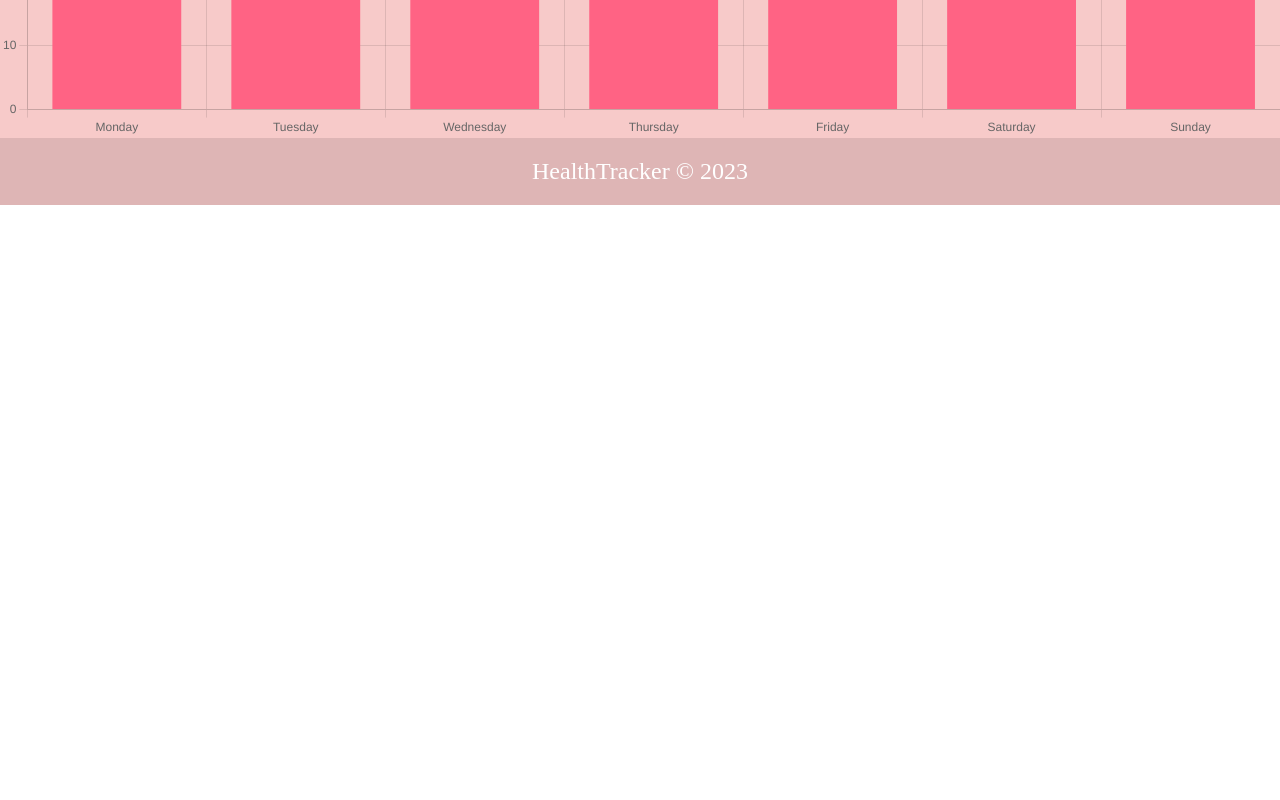
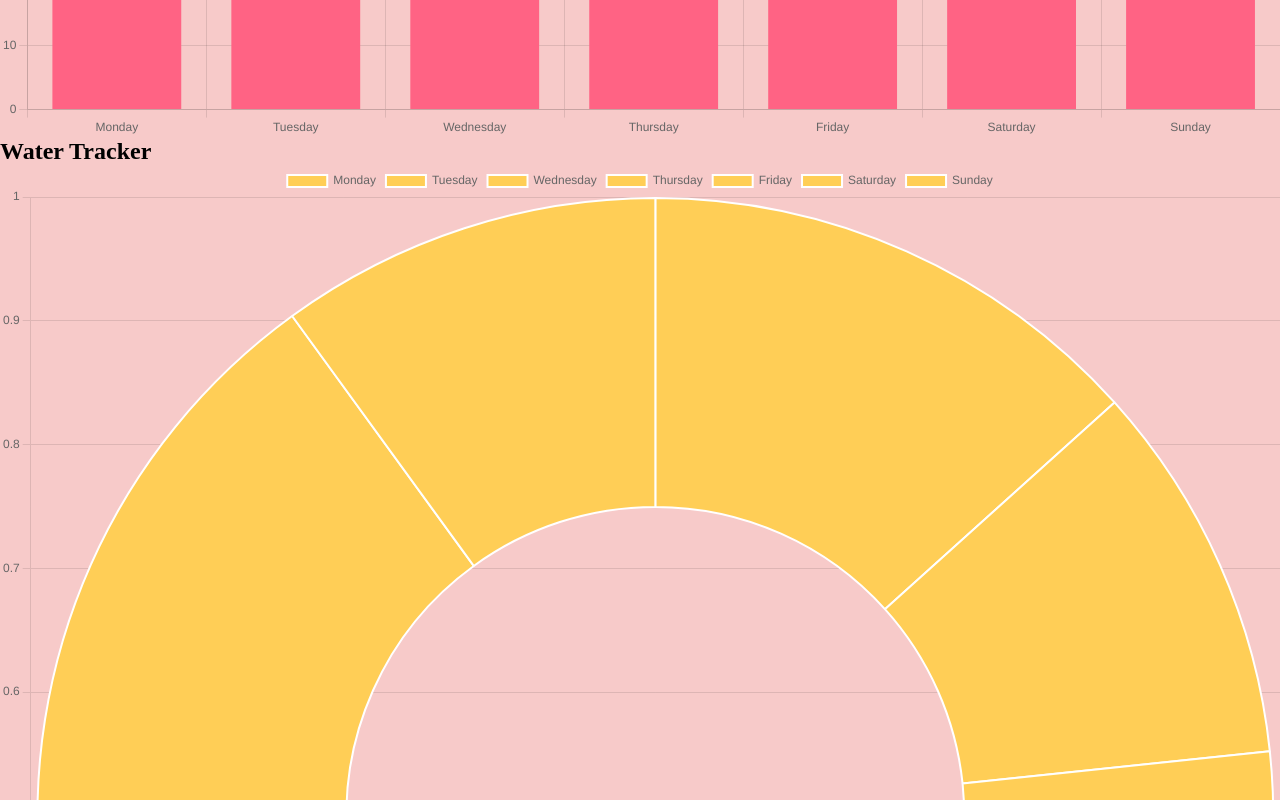
Before and after one commit to Estif017/better-life, a React (Create React App) app: page /dashboard in a window 1280 px wide. Shown: the part 1360-2160 px from the top of the page. Before the commit the page ends 1565 px from the top, so only its background shows below. Built offline with nearby package versions, Linux system fonts and the light colour scheme.

Commit message:
added water intake chart

```diff
--- /dev/null
+++ b/src/components/WaterDataChart/WaterDataChart.js
@@ -0,0 +1,31 @@
+import React, { useState } from 'react';
+import { Doughnut } from 'react-chartjs-2';
+
+const WaterDataChart = ({ options }) => {
+	const [waterData, setWaterData] = useState({
+		labels: [
+			'Monday',
+			'Tuesday',
+			'Wednesday',
+			'Thursday',
+			'Friday',
+			'Saturday',
+			'Sunday',
+		],
+		datasets: [
+			{
+				label: 'Water Intake (cups)',
+				data: [8, 6, 10, 8, 12, 10, 6],
+				backgroundColor: '#ffce56',
+			},
+		],
+	});
+	return (
+		<div>
+			<h2>Water Tracker</h2>
+			<Doughnut data={waterData} options={options} />
+		</div>
+	);
+};
+
+export default WaterDataChart;
--- /dev/null
+++ b/src/components/WaterDataChart/index.js
@@ -0,0 +1 @@
+export { default } from './WaterDataChart';
--- a/src/components/index.js
+++ b/src/components/index.js
@@ -2,3 +2,4 @@ export { default as Navbar } from './Navbar';
 export { default as Footer } from './Footer';
 export { default as FoodChart } from './FoodChart';
 export { default as ExerciseChart } from './ExerciseChart';
+export { default as WaterDataChart } from './WaterDataChart';
--- a/src/pages/Dashboard/Dashboard.js
+++ b/src/pages/Dashboard/Dashboard.js
@@ -1,6 +1,6 @@
 import React from 'react';
 import { Chart as ChartJS } from 'chart.js/auto';
-import { ExerciseChart, FoodChart } from '../../components';
+import { ExerciseChart, FoodChart, WaterDataChart } from '../../components';
 
 const Dashboard = () => {
 	const options = {
@@ -15,6 +15,7 @@ const Dashboard = () => {
 			<h1>Hi there! Here is Your Dashboard</h1>
 			<FoodChart options={options} />
 			<ExerciseChart options={options} />
+			<WaterDataChart options={options} />
 		</div>
 	);
 };
```
